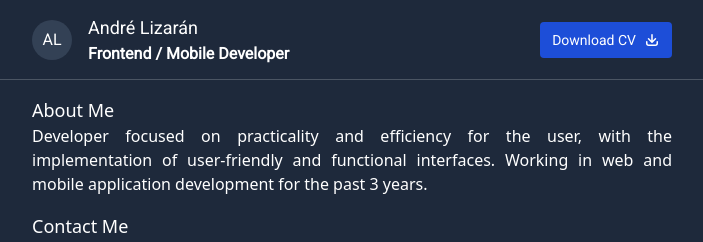
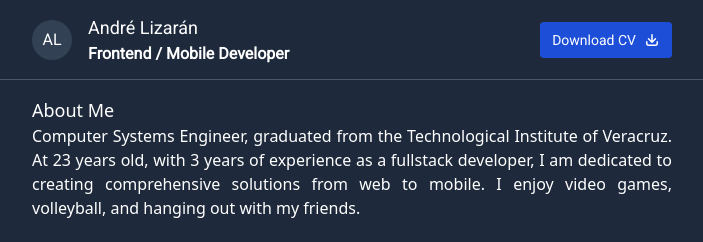
Before and after one commit to andrelizarandev/briefcase-2024-frontend, a Next.js app: page / in a window 1280 px wide. Shown: the top 242 px of the page, without its empty margins (288-991 px from the left). Built offline with nearby package versions, Linux system fonts and the light colour scheme; no server answers.

Commit message:
feat: readme and self description changed

```diff
--- a/src/app/page.tsx
+++ b/src/app/page.tsx
@@ -414,7 +414,7 @@ function Footer () {
 // About Me
 const aboutMeData = {
   subtitle:'Frontend / Mobile Developer',
-  description:'Developer focused on practicality and efficiency for the user, with the implementation of user-friendly and functional interfaces. Working in web and mobile application development for the past 3 years.',
+  description:'Computer Systems Engineer, graduated from the Technological Institute of Veracruz. At 23 years old, with 3 years of experience as a fullstack developer, I am dedicated to creating comprehensive solutions from web to mobile. I enjoy video games, volleyball, and hanging out with my friends.',
   downloadCv:'Download CV',
   downloadCvLink:'/docs/cv-andre-lizaran.pdf'
 }
```
Also changed, not shown: 2 other files (tests, documents, lock files or other folders).
